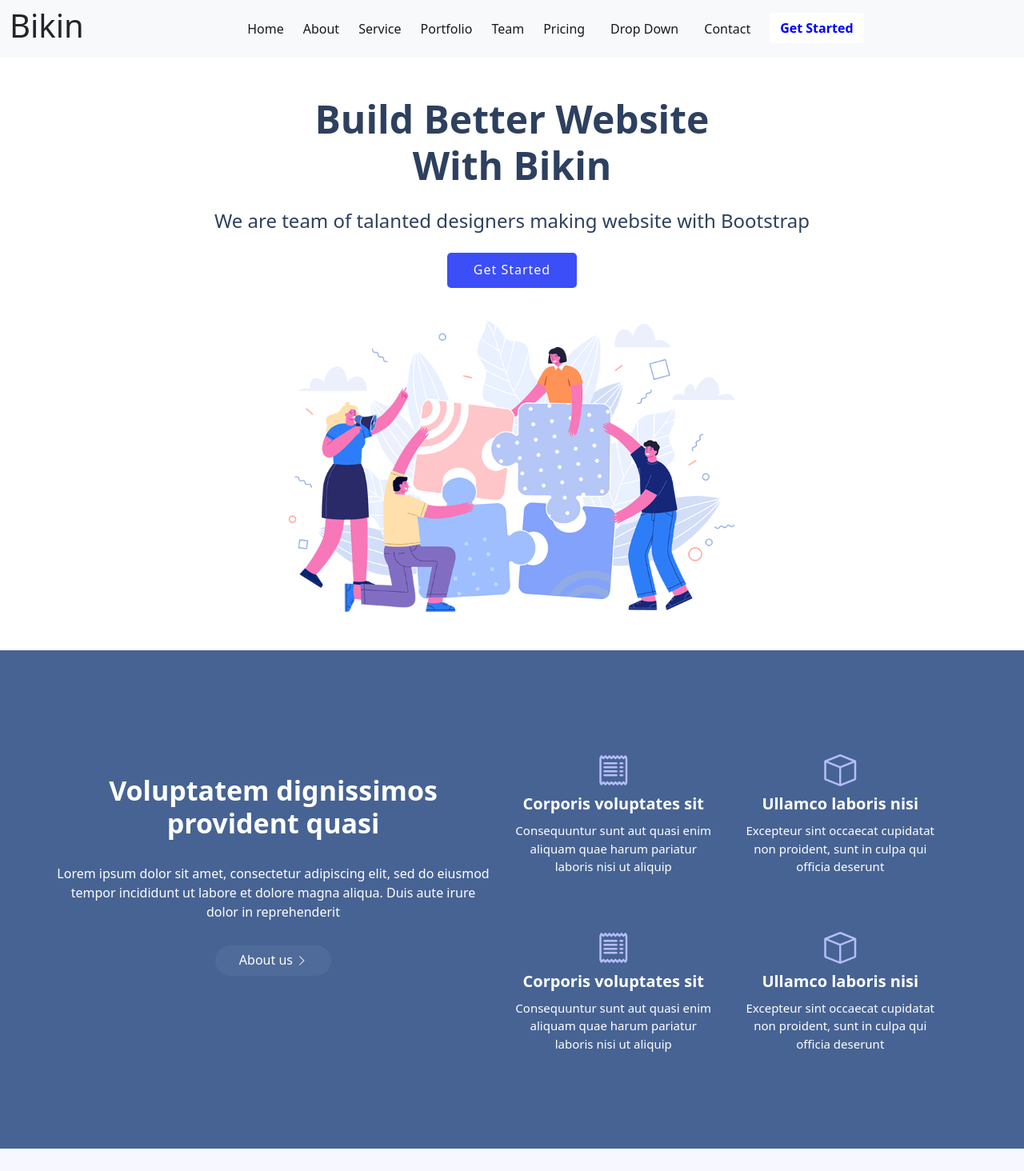
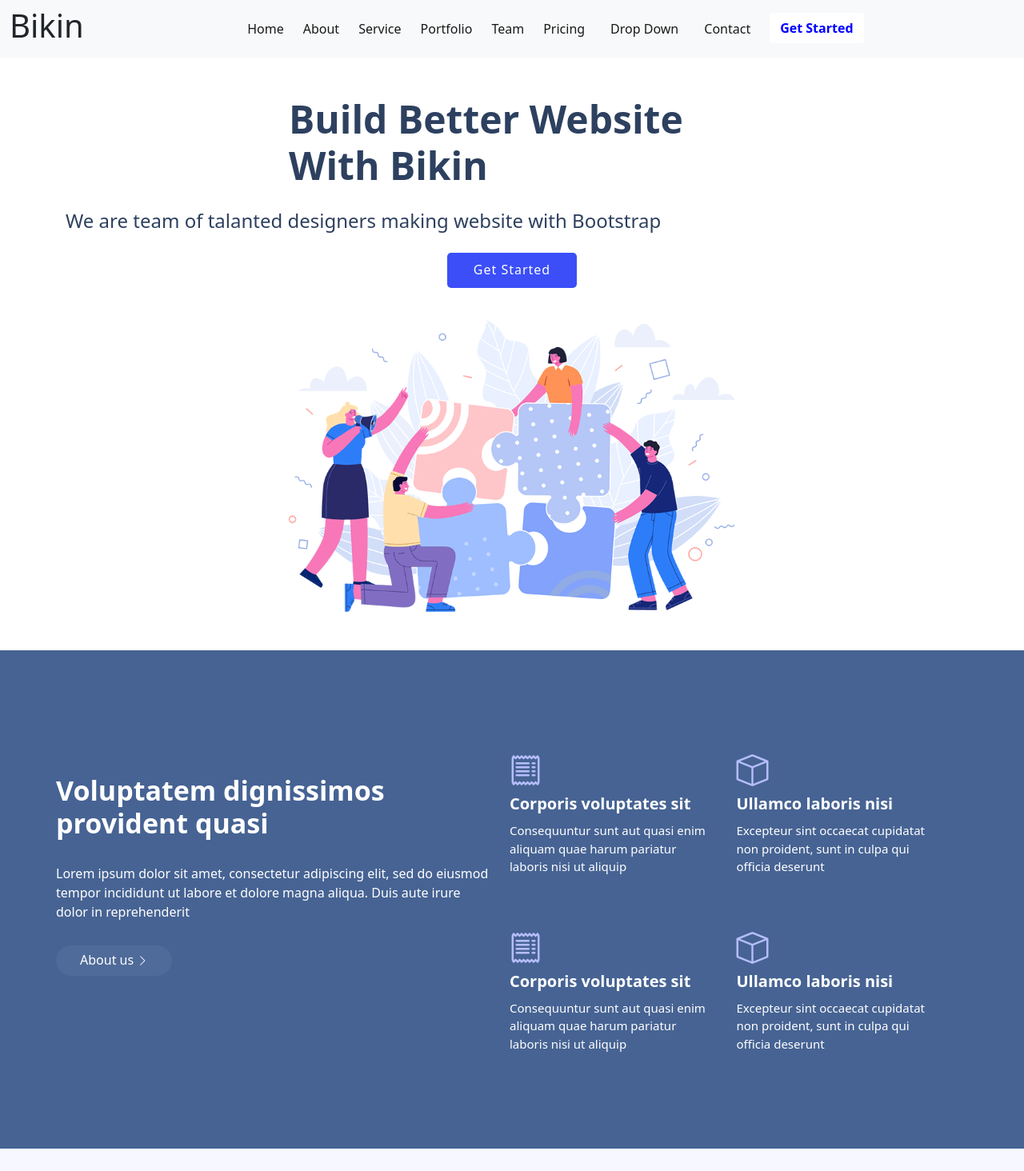
Before and after one commit to ankitshiwakoti/sample, a React (Create React App) app: page / in a window 1280 px wide. Shown: the top 1464 px of the page at 80% size. Built offline with nearby package versions, Linux system fonts and the light colour scheme.

Commit message:
solved error

```diff
--- a/src/App.css
+++ b/src/App.css
@@ -1,38 +1,117 @@
-.App {
+* {
+  margin: 0;
+  padding: 0;
+  box-sizing: border-box;
+}
+
+#hero h1 {
+  font-size: 48px;
+  font-weight: 700;
+  color: #141d2b;
+  color: #2d405f;
+  width: 50%;
+}
+
+#hero h2 {
+  color: #466393;
+  margin: 15px 0 0 0;
+  font-size: 24px;
+  color: #2d405f;
+}
+#hero .btn {
+  font-weight: 500;
+  font-size: 16px;
+  letter-spacing: 1px;
+  display: block;
+  padding: 8px 32px 10px 32px;
+  margin-top: 25px;
+  border-radius: 5px;
+  color: #fff;
+  background: #3b4ef8;
+}
+#hero .img {
+  max-width: 50%;
+  margin-top: 40px;
+}
+
+.about {
+  background: #466393;
+  background-size: cover;
+  padding: 60px;
+  position: relative;
+  color: #fff;
+}
+.about .content {
+  padding: 30px 30px 30px 0;
+}
+
+.about .content h3 {
+  margin-top: 65px;
+  font-weight: 700;
+  font-size: 34px;
+  color: #fff;
+  margin-bottom: 30px;
+}
+
+.about .content p {
+  margin-bottom: 30px;
+}
+.about .content .about-btn {
+  display: inline-block;
+  background: rgba(255, 255, 255, 0.05);
+  padding: 6px 30px 8px 30px;
+  color: #fff;
+  border-radius: 50px;
+}
+
+.about .content .about-btn i {
+  font-size: 14px;
+}
+
+.about .content .about-btn:hover {
+  background: rgba(255, 255, 255, 0.1);
+}
+.about .icon-boxes .icon-box {
+  margin-top: 30px;
+}
+
+.about .icon-boxes .icon-box i {
+  font-size: 40px;
+  color: #b6bdfc;
+  margin-bottom: 10px;
+}
+
+.about .icon-boxes .icon-box h4 {
+  font-size: 20px;
+  font-weight: 700;
+  margin: 0 0 10px 0;
+}
+
+.about .icon-boxes .icon-box p {
+  font-size: 15px;
+}
+
+/* client section  */
+.clients {
+  background: #f6f7ff;
+  padding: 15px 0;
   text-align: center;
 }
 
-.App-logo {
-  height: 40vmin;
-  pointer-events: none;
+.clients img {
+  max-width: 45%;
+  transition: all 0.4s ease-in-out;
+  display: inline-block;
+  padding: 15px 0;
 }
 
-@media (prefers-reduced-motion: no-preference) {
-  .App-logo {
-    animation: App-logo-spin infinite 20s linear;
+.clients img:hover {
+  transform: scale(1.15);
+}
+
+@media (max-width: 768px) {
+  .clients img {
+    max-width: 40%;
   }
 }
-
-.App-header {
-  background-color: #282c34;
-  min-height: 100vh;
-  display: flex;
-  flex-direction: column;
-  align-items: center;
-  justify-content: center;
-  font-size: calc(10px + 2vmin);
-  color: white;
-}
-
-.App-link {
-  color: #61dafb;
-}
-
-@keyframes App-logo-spin {
-  from {
-    transform: rotate(0deg);
-  }
-  to {
-    transform: rotate(360deg);
-  }
-}
+/* client section end */
--- a/src/index.css
+++ /dev/null
@@ -1,131 +0,0 @@
-* {
-  margin: 0;
-  padding: 0;
-  box-sizing: border-box;
-}
-
-#hero h1 {
-  font-size: 48px;
-  font-weight: 700;
-  color: #141d2b;
-  color: #2d405f;
-  width: 50%;
-}
-
-#hero h2 {
-  color: #466393;
-  margin: 15px 0 0 0;
-  font-size: 24px;
-  color: #2d405f;
-}
-#hero .btn {
-  font-weight: 500;
-  font-size: 16px;
-  letter-spacing: 1px;
-  display: block;
-  padding: 8px 32px 10px 32px;
-  margin-top: 25px;
-  border-radius: 5px;
-  color: #fff;
-  background: #3b4ef8;
-}
-#hero .img {
-  max-width: 50%;
-  margin-top: 40px;
-}
-
-.about {
-  background: #466393;
-  background-size: cover;
-  padding: 60px;
-  position: relative;
-  color: #fff;
-}
-.about .content {
-  padding: 30px 30px 30px 0;
-}
-
-.about .content h3 {
-  margin-top: 65px;
-  font-weight: 700;
-  font-size: 34px;
-  color: #fff;
-  margin-bottom: 30px;
-}
-
-.about .content p {
-  margin-bottom: 30px;
-}
-.about .content .about-btn {
-  display: inline-block;
-  background: rgba(255, 255, 255, 0.05);
-  padding: 6px 30px 8px 30px;
-  color: #fff;
-  border-radius: 50px;
-}
-
-.about .content .about-btn i {
-  font-size: 14px;
-}
-
-.about .content .about-btn:hover {
-  background: rgba(255, 255, 255, 0.1);
-}
-.about .icon-boxes .icon-box {
-  margin-top: 30px;
-}
-
-.about .icon-boxes .icon-box i {
-  font-size: 40px;
-  color: #b6bdfc;
-  margin-bottom: 10px;
-}
-
-.about .icon-boxes .icon-box h4 {
-  font-size: 20px;
-  font-weight: 700;
-  margin: 0 0 10px 0;
-}
-
-.about .icon-boxes .icon-box p {
-  font-size: 15px;
-}
-
-/* client section  */
-.clients {
-  background: #f6f7ff;
-  padding: 15px 0;
-  text-align: center;
-}
-
-.clients img {
-  max-width: 45%;
-  transition: all 0.4s ease-in-out;
-  display: inline-block;
-  padding: 15px 0;
-}
-
-.clients img:hover {
-  transform: scale(1.15);
-}
-
-@media (max-width: 768px) {
-  .clients img {
-    max-width: 40%;
-  }
-}
-/* client section end */
-
-*/ body {
-  margin: 0;
-  font-family: -apple-system, BlinkMacSystemFont, "Segoe UI", "Roboto", "Oxygen",
-    "Ubuntu", "Cantarell", "Fira Sans", "Droid Sans", "Helvetica Neue",
-    sans-serif;
-  -webkit-font-smoothing: antialiased;
-  -moz-osx-font-smoothing: grayscale;
-}
-
-code {
-  font-family: source-code-pro, Menlo, Monaco, Consolas, "Courier New",
-    monospace;
-}
--- a/src/index.js
+++ b/src/index.js
@@ -1,17 +1,11 @@
-import React from 'react';
-import ReactDOM from 'react-dom/client';
-import './index.css';
-import App from './App';
-import reportWebVitals from './reportWebVitals';
+import React from "react";
+import ReactDOM from "react-dom/client";
 
-const root = ReactDOM.createRoot(document.getElementById('root'));
+import App from "./App";
+
+const root = ReactDOM.createRoot(document.getElementById("root"));
 root.render(
   <React.StrictMode>
     <App />
   </React.StrictMode>
 );
-
-// If you want to start measuring performance in your app, pass a function
-// to log results (for example: reportWebVitals(console.log))
-// or send to an analytics endpoint. Learn more: https://bit.ly/CRA-vitals
-reportWebVitals();
--- a/src/reportWebVitals.js
+++ /dev/null
@@ -1,13 +0,0 @@
-const reportWebVitals = onPerfEntry => {
-  if (onPerfEntry && onPerfEntry instanceof Function) {
-    import('web-vitals').then(({ getCLS, getFID, getFCP, getLCP, getTTFB }) => {
-      getCLS(onPerfEntry);
-      getFID(onPerfEntry);
-      getFCP(onPerfEntry);
-      getLCP(onPerfEntry);
-      getTTFB(onPerfEntry);
-    });
-  }
-};
-
-export default reportWebVitals;
```
Also changed, not shown: src/setupTests.js (deleted, +0 -5 lines), 1 other file (tests, documents, lock files or other folders).
